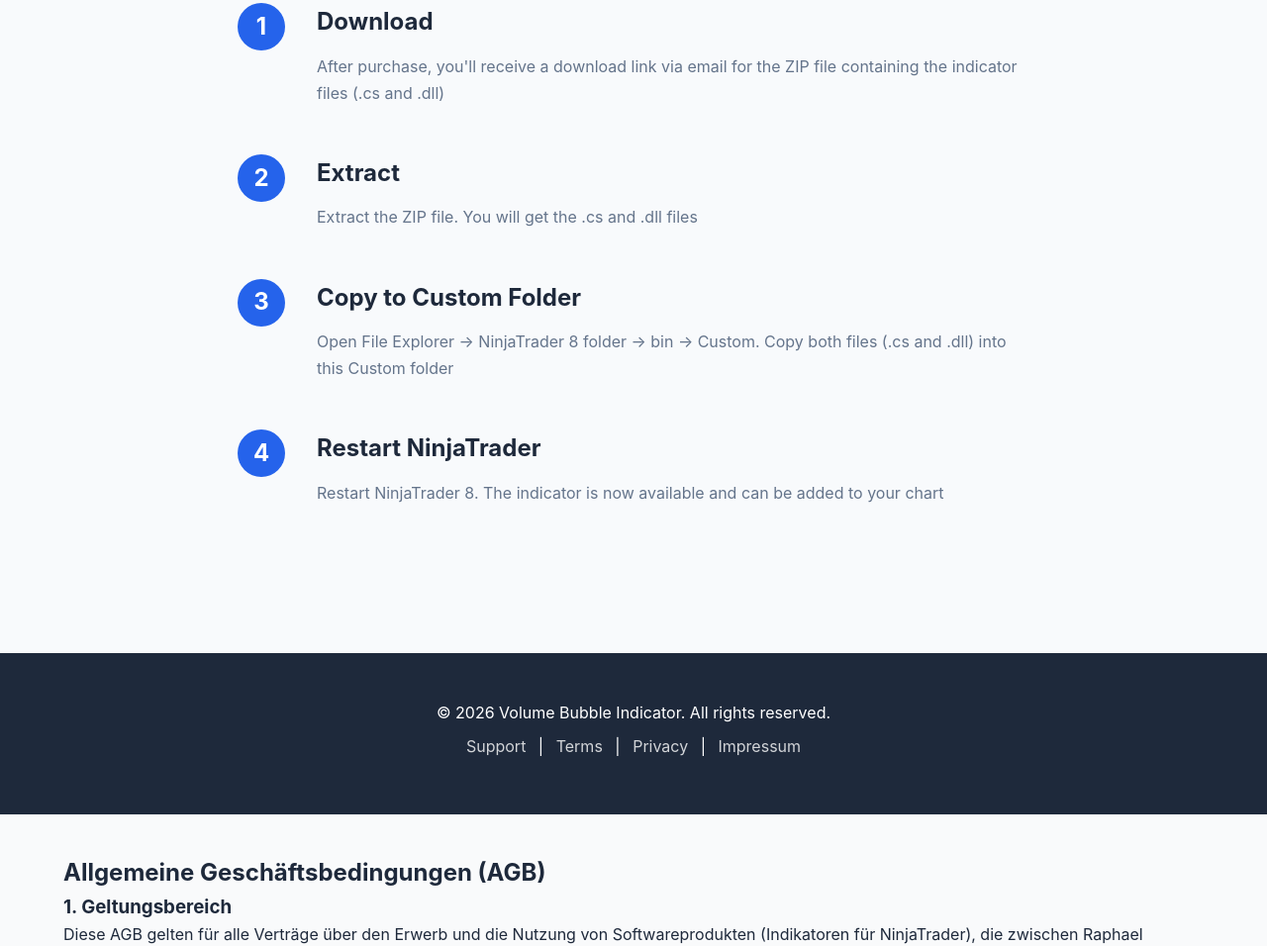
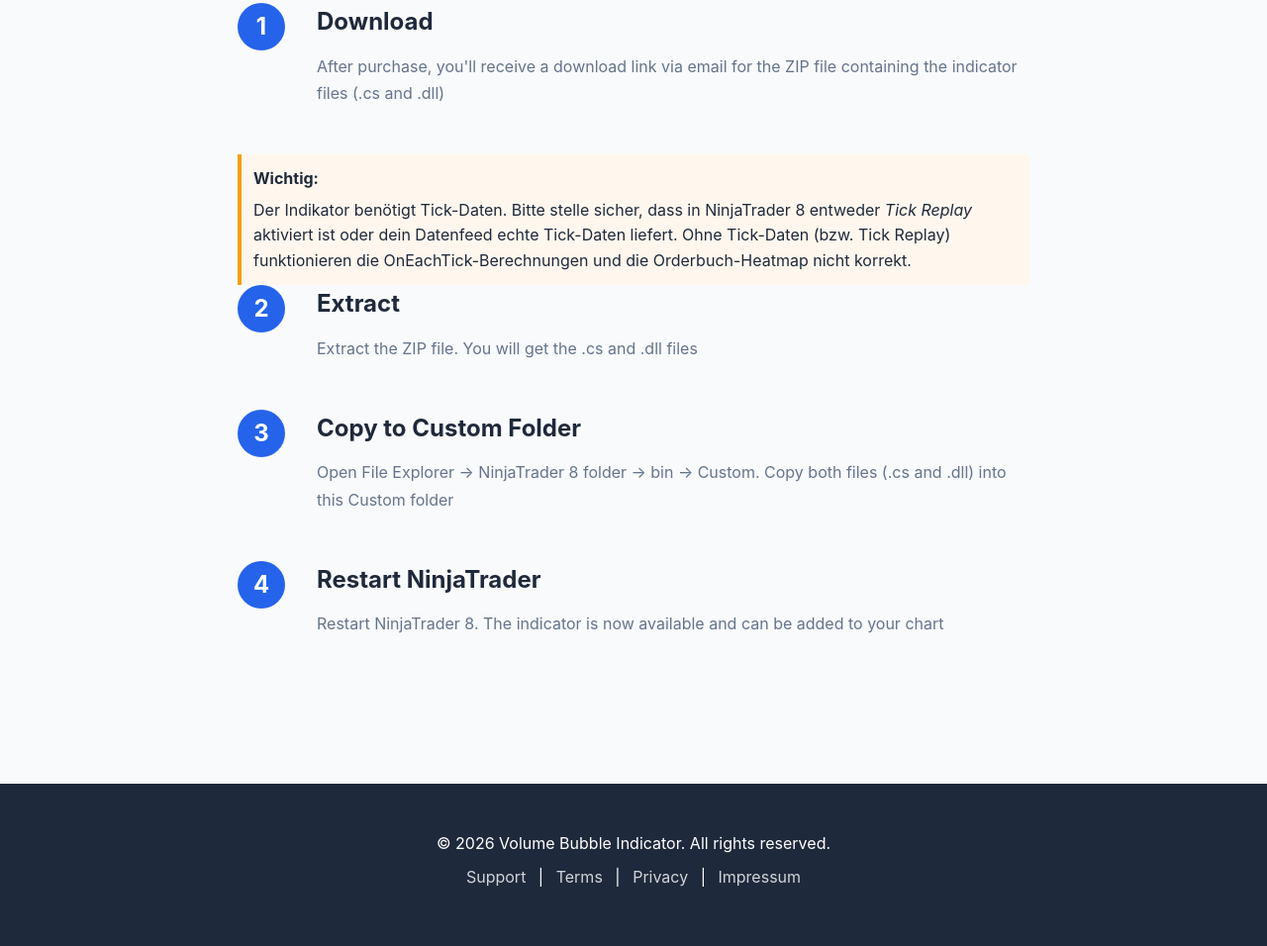
Before and after one commit to raphidiebold/NinjaTrader, a website: page docs/index.html in a window 1280 px wide. Shown: the part 4521-5477 px from the top of the page at 99% size. Drawn offline with Linux system fonts and the light colour scheme.

Commit message:
Docs: Hinweis zu Tick Data / Tick Replay für Orderbook-Heatmap

```diff
--- a/docs/index.html
+++ b/docs/index.html
@@ -240,6 +240,10 @@
                         <p>After purchase, you'll receive a download link via email for the ZIP file containing the indicator files (.cs and .dll)</p>
                     </div>
                 </div>
+                <div class="install-note" style="margin-top:16px; padding:12px; border-left:4px solid #f59e0b; background:#fff7ed;">
+                    <strong>Wichtig:</strong>
+                    <p style="margin:6px 0 0 0;">Der Indikator benötigt Tick-Daten. Bitte stelle sicher, dass in NinjaTrader 8 entweder <em>Tick Replay</em> aktiviert ist oder dein Datenfeed echte Tick-Daten liefert. Ohne Tick-Daten (bzw. Tick Replay) funktionieren die OnEachTick-Berechnungen und die Orderbuch-Heatmap nicht korrekt.</p>
+                </div>
                 <div class="step">
                     <div class="step-number">2</div>
                     <div class="step-content">
```
